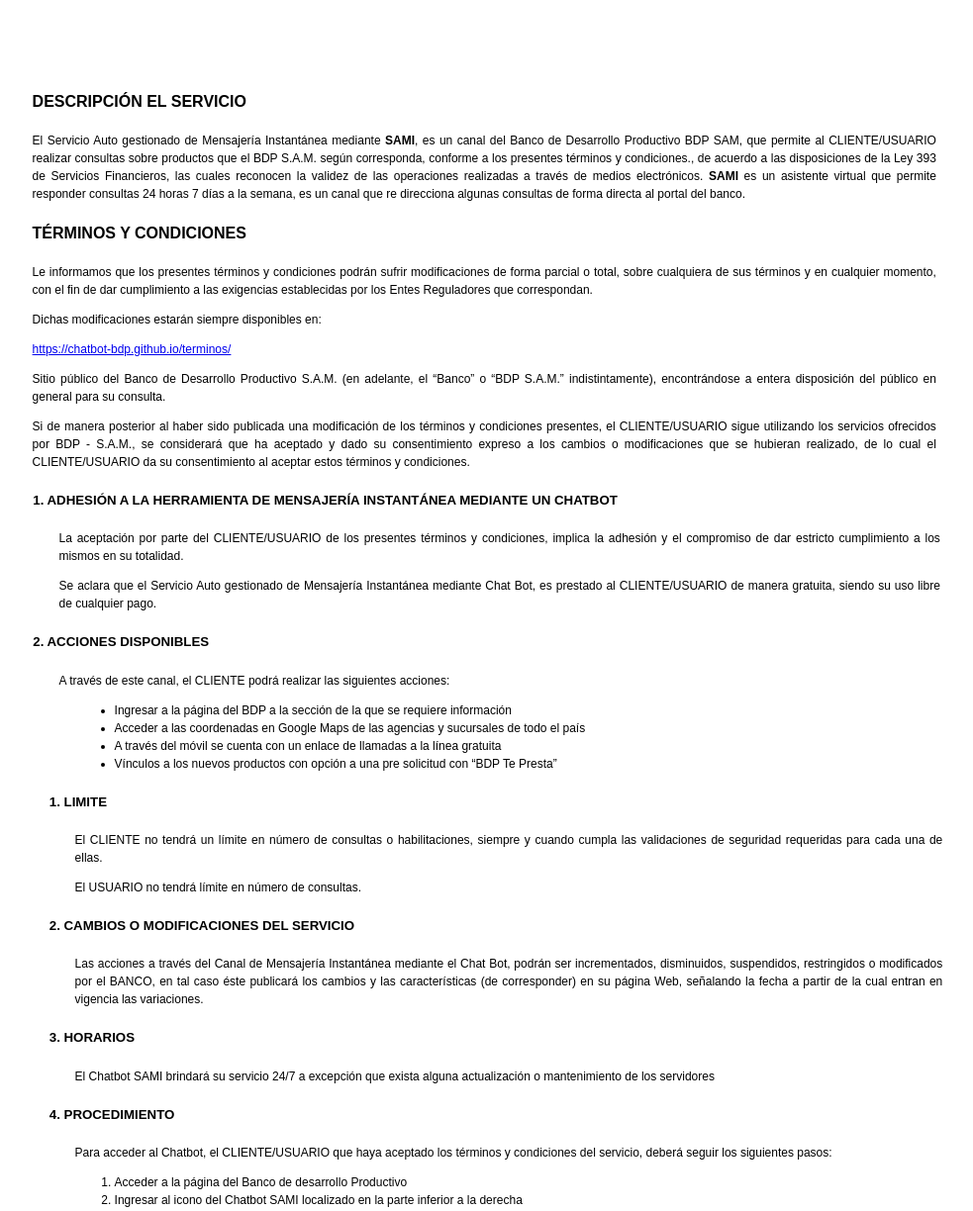
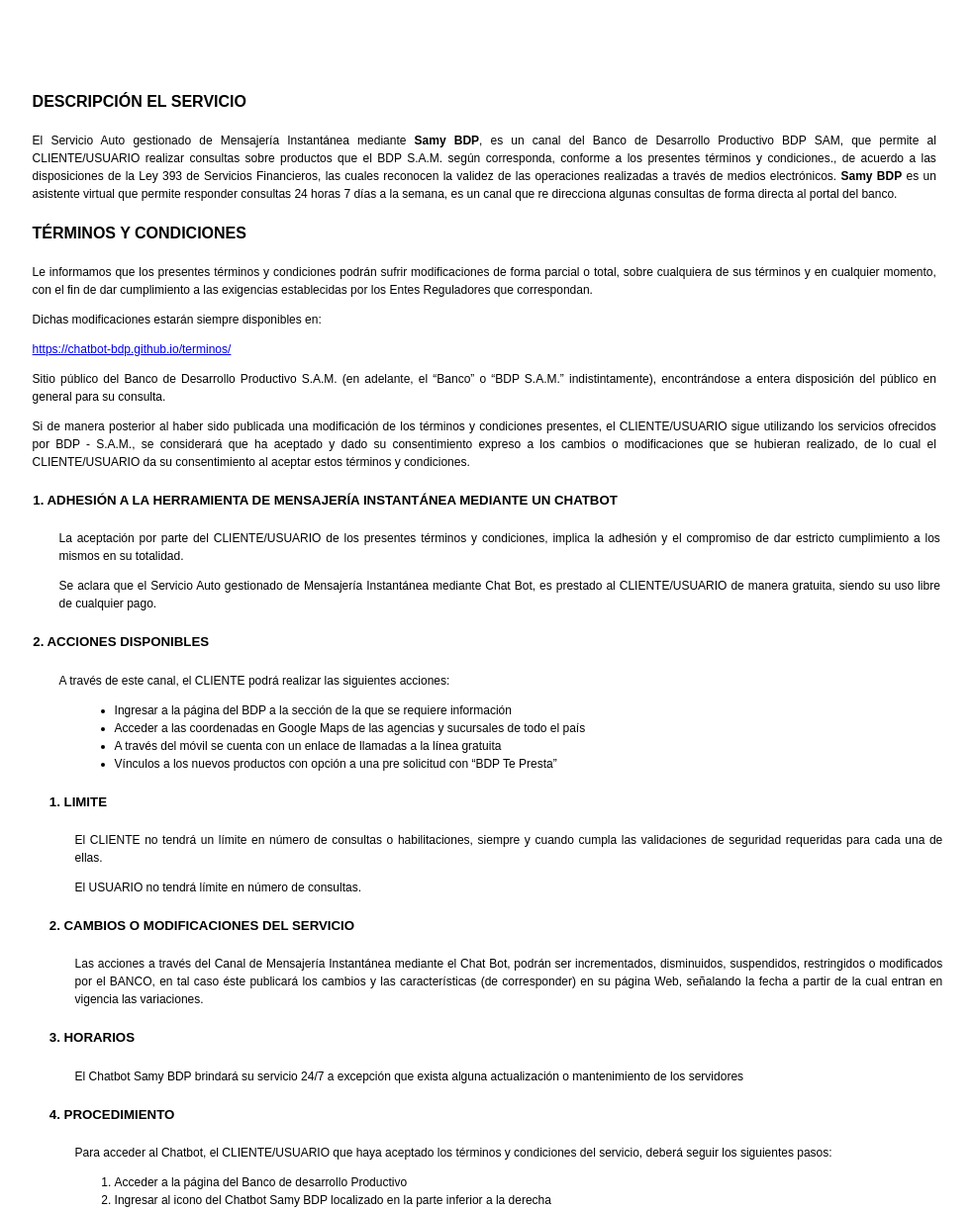
Before and after one commit to chatbot-bdp/terminos, a plain HTML site: page index.html in a window 1280 px wide. Shown: the part 70-1294 px from the top of the page at 99% size, without its empty margins (165-1148 px from the left). Drawn offline with Linux system fonts and the light colour scheme.

Commit message:
Cambio de nombre Samy

```diff
--- a/index.html
+++ b/index.html
@@ -22,12 +22,12 @@
 
       <p>
         El Servicio Auto gestionado de Mensajería Instantánea mediante
-        <b>SAMI</b>, es un canal del Banco de Desarrollo Productivo BDP SAM,
+        <b>Samy BDP</b>, es un canal del Banco de Desarrollo Productivo BDP SAM,
         que permite al CLIENTE/USUARIO realizar consultas sobre productos que
         el BDP S.A.M. según corresponda, conforme a los presentes términos y
         condiciones., de acuerdo a las disposiciones de la Ley 393 de
         Servicios Financieros, las cuales reconocen la validez de las
-        operaciones realizadas a través de medios electrónicos. <b>SAMI</b> es
+        operaciones realizadas a través de medios electrónicos. <b>Samy BDP</b> es
         un asistente virtual que permite responder consultas 24 horas 7 días a
         la semana, es un canal que re direcciona algunas consultas de forma
         directa al portal del banco.
@@ -116,7 +116,8 @@
 
         <h5>3. HORARIOS</h5>
 
-        <p>El Chatbot SAMI brindará su servicio 24/7 a excepción que exista alguna actualización o mantenimiento de los
+        <p>El Chatbot Samy BDP brindará su servicio 24/7 a excepción que exista alguna actualización o mantenimiento de
+          los
           servidores</p>
 
         <h5>4. PROCEDIMIENTO</h5>
@@ -130,7 +131,7 @@
         <ol>
           <li>Acceder a la página del Banco de desarrollo Productivo
           </li>
-          <li>Ingresar al icono del Chatbot SAMI localizado en la parte inferior a la derecha
+          <li>Ingresar al icono del Chatbot Samy BDP localizado en la parte inferior a la derecha
           </li>
           <li>Introducir las credenciales de su Facebook Messenger o ingresar como Invitado
           </li>
```
